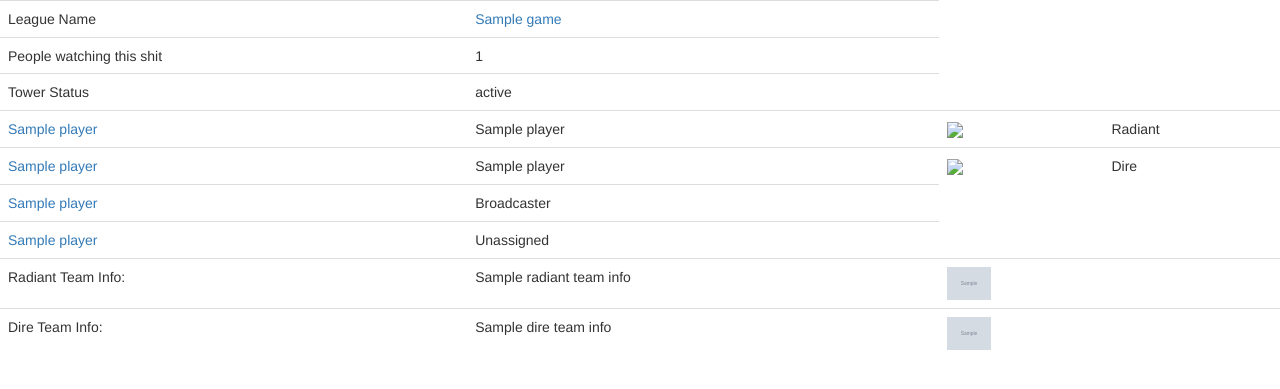
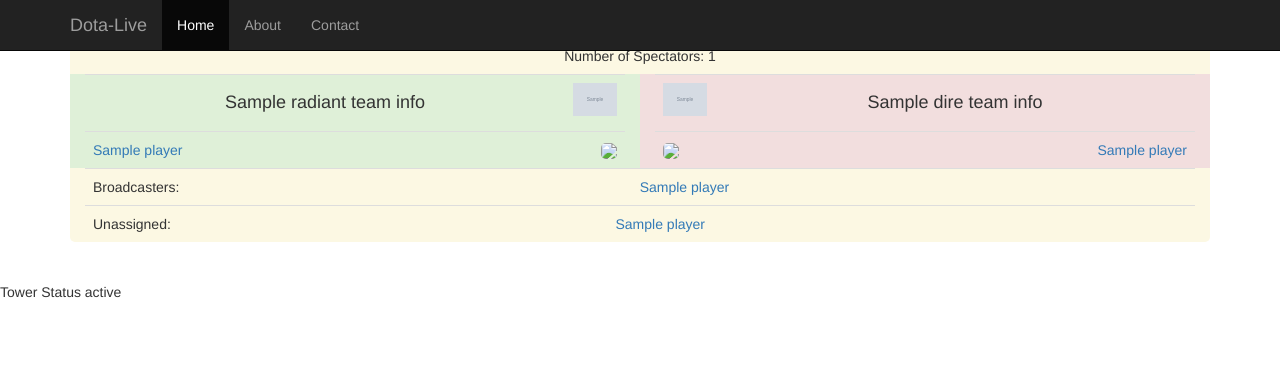
Before and after one commit to 3stan/dotalive, a Python web app: template templates/main.html in a window 1280 px wide. Shown: the top 389 px of the page. Run offline with Jinja, Linux system fonts and the light colour scheme; the template is opened without the code that fills it: most values are stand-ins (such as "Sample title", 1, 10 or a date in 2020); grey boxes marked "Sample" are stand-in pictures; some libraries are stand-ins or nearby versions.

Commit message:
HTML work

```diff
--- a/python/main.py
+++ b/python/main.py
@@ -283,7 +283,7 @@ def main_page():
 		cachedHtml = util.make_dota2_match_call("GetLiveLeagueGames")
 
 		#All the important shit is done in util.py
-		for game in cachedHtml['result']['games']:
+		for game in testing['result']['games']:
 			gameInfo = util.get_live_match_info(game)
 			gameStatuses[gameInfo.lobbyId] = gameInfo
 			intermediateGameResults.append(gameInfo)
--- a/python/util.py
+++ b/python/util.py
@@ -137,7 +137,7 @@ def fillTeamData(inputTeam):
         strTeamLogo = str(inputTeam['team_logo'])
         logo_data = getTeamLogoData(imageDirectory, strTeamLogo)
         if logo_data == "no_logo":
-            teamInfo.teamLogoSrc = "none"
+            teamInfo.teamLogoSrc = ""
         elif logo_data == "logo_exists":
             teamInfo.teamLogoSrc = os.path.join('public/team_logos', strTeamLogo + '.png')
         else:
--- /dev/null
+++ b/templates/game.html
@@ -0,0 +1,81 @@
+<div class="container">
+	<div class="row center-block">
+	  <div class="col-md-12 center-block bg-warning" style="border-radius:5px">
+
+		<table class="table" style="margin-bottom:0px">
+			<tr>
+  				<td style="text-align:center"><a href={{ game.tournamentUrl }}>{{ game.leagueName }}</a></td>
+			</tr>
+			<tr>
+				<td style="text-align:center">Number of Spectators: {{ game.numSpectators }}</td>
+			</tr>
+		</table>
+
+	    <div class="row">
+	      <div class="col-md-6 bg-success center-block">
+	      	<table class="table" style="margin-bottom:0px; width: auto">
+	      		<tr>
+	      			<td align="center" style="width: 99%"><h4>{{ game.radiantTeamInfo.teamName }}</h4></td>
+  					<td align="right" style="width: 1%"><img height="33" src={{ game.radiantTeamInfo.teamLogoSrc }}></img></td>
+      			</tr>
+			</table>
+	      	<table class="table" style="margin-bottom:0px">
+		      	{% for player in game.radiantPlayers %}
+				  <tr>
+					<td><a href={{ player.steamUrl }}>{{ player.name }}</a></td>
+					<td align="right"><img style="border-radius:5px;" src={{ player.heroSrcUrl | lower }}></img></td>
+				  </tr>
+				{% endfor %}
+			</table>
+	      </div>
+
+	      <div class="col-md-6 bg-danger center-block">
+	      	<table class="table" style="margin-bottom:0px; width: auto">
+	        	<tr>
+  					<td style="width: 1%"><img height="33" src={{ game.direTeamInfo.teamLogoSrc }}></img></td>
+  					<td align="center" style="width: 99%"><h4>{{ game.direTeamInfo.teamName }}</h4></td>
+        		</tr>
+	        </table>
+	        <table class="table" style="margin-bottom:0px">
+	        	{% for player in game.direPlayers %}
+				  <tr>
+					<td><img style="border-radius:5px;" src={{ player.heroSrcUrl | lower }}></img></td>
+					<td align="right"><a href={{ player.steamUrl }}>{{ player.name }}</a></td>
+				  </tr>
+				{% endfor %}
+	        </table>
+	      </div>
+	    </div>
+
+		{% if game.broadcastPlayers %}
+        <table class="table" style="margin-bottom:0px">
+        	<tr>
+        		<td>Broadcasters:</td>
+			{% for player in game.broadcastPlayers %}
+				<td><a href={{ player.steamUrl }}>{{ player.name }}</a></td>
+			{% endfor %}
+			<tr>
+        </table>
+        {% endif %}
+
+        {% if game.unassignedPlayers %}
+        <table class="table" style="margin-bottom:0px">
+			<tr>
+				<td>Unassigned:</td>
+			{% for player in game.unassignedPlayers %}
+				<td><a href={{ player.steamUrl }}>{{ player.name }}</a></td>
+			{% endfor %}
+			<tr>
+        </table>
+        {% endif %}
+	  </div>
+	</div>
+</div>
+
+<br>
+<br>
+
+<tr>
+  <td>Tower Status</td>
+  <td>{{ game.towerState }}</td>
+<tr>
--- a/templates/main.html
+++ b/templates/main.html
@@ -5,9 +5,9 @@
     <meta http-equiv="X-UA-Compatible" content="IE=edge">
     <meta name="viewport" content="width=device-width, initial-scale=1">
     <title>Figuring out shit</title>
-
     <!-- Bootstrap -->
 	<link rel="stylesheet" href="//netdna.bootstrapcdn.com/bootstrap/3.1.1/css/bootstrap.min.css">
+	<link rel="stylesheet" type="text/css" href="../public/css/main.css">
 
     <!-- HTML5 Shim and Respond.js IE8 support of HTML5 elements and media queries -->
     <!-- WARNING: Respond.js doesn't work if you view the page via file:// -->
@@ -16,67 +16,38 @@
       <script src="https://oss.maxcdn.com/libs/respond.js/1.4.2/respond.min.js"></script>
     <![endif]-->
   </head>
+
   <body>
+
+    <div class="navbar navbar-inverse navbar-fixed-top" role="navigation">
+      <div class="container">
+        <div class="navbar-header">
+          <button type="button" class="navbar-toggle" data-toggle="collapse" data-target=".navbar-collapse">
+            <span class="sr-only">Toggle navigation</span>
+            <span class="icon-bar"></span>
+            <span class="icon-bar"></span>
+            <span class="icon-bar"></span>
+          </button>
+          <a class="navbar-brand" href="#">Dota-Live</a>
+        </div>
+        <div class="collapse navbar-collapse">
+          <ul class="nav navbar-nav">
+            <li class="active"><a href="#">Home</a></li>
+            <li><a href="#about">About</a></li>
+            <li><a href="#contact">Contact</a></li>
+          </ul>
+        </div><!--/.nav-collapse -->
+      </div>
+    </div>
+
     {% if data %}
-	  <table class="table">
 	  {% for game in data %}
-	  	<tr>
-	  	  <td>League Name</td>
-	  	  <td><a href={{ game.tournamentUrl }}>{{ game.leagueName }}</a></td>
-		<tr>
-		<tr>
-	  	  <td>People watching this shit</td>
-	  	  <td>{{ game.numSpectators }}</td>
-		<tr>
-		<tr>
-	  	  <td>Tower Status</td>
-	  	  <td>{{ game.towerState }}</td>
-		<tr>
-	    {% for player in game.radiantPlayers %}
-	      <tr>
-	    	<td><a href={{ player.steamUrl }}>{{ player.name }}</a></td>
-	    	<td>{{ player.heroName }}</td>
-	    	<td><img src={{ player.heroSrcUrl | lower }}></img></td>
-	    	<td>Radiant</td>
-		  </tr>
-	    {% endfor %}
-	    {% for player in game.direPlayers %}
-	      <tr>
-	    	<td><a href={{ player.steamUrl }}>{{ player.name }}</a></td>
-	    	<td>{{ player.heroName }}</td>
-	    	<td><img src={{ player.heroSrcUrl | lower }}></img></td>
-	    	<td>Dire</td>
-		  </tr>
-	    {% endfor %}
-	    {% for player in game.broadcastPlayers %}
-	      <tr>
-	    	<td><a href={{ player.steamUrl }}>{{ player.name }}</a></td>
-	    	<td>Broadcaster</td>
-		  </tr>
-	    {% endfor %}
-	    {% for player in game.unassignedPlayers %}
-	      <tr>
-	    	<td><a href={{ player.steamUrl }}>{{ player.name }}</a></td>
-	    	<td>Unassigned</td>
-		  </tr>
-	    {% endfor %}
-	    <tr>
-	      <td>Radiant Team Info:</td>
-	      <td>{{ game.radiantTeamInfo.teamName }}</td>
-	      <td><img height="33" src={{ game.radiantTeamInfo.teamLogoSrc }}></img></td>
-	      <td>{{ game.radiantTeamInfo.isFullRoster }}</td>
-	    </tr>
-	    <tr>
-	      <td>Dire Team Info:</td>
-	      <td>{{ game.direTeamInfo.teamName }}</td>
-	      <td><img height="33" src={{ game.direTeamInfo.teamLogoSrc }}></img></td>
-	      <td>{{ game.direTeamInfo.isFullRoster }}</td>
-	    </tr>
+	  	{% include('game.html') %}
 	  {% endfor %}
-	  </table>
 	{% else %}
-	  <h1>Hello World!</h1>
+	  <h3 style="text-align:center">There are currently no live games!</div>
 	{% endif %}
+
     <!-- jQuery (necessary for Bootstrap's JavaScript plugins) -->
 	<script src="//code.jquery.com/jquery-1.11.0.min.js"></script>
 	<script src="//code.jquery.com/jquery-migrate-1.2.1.min.js"></script>
```
